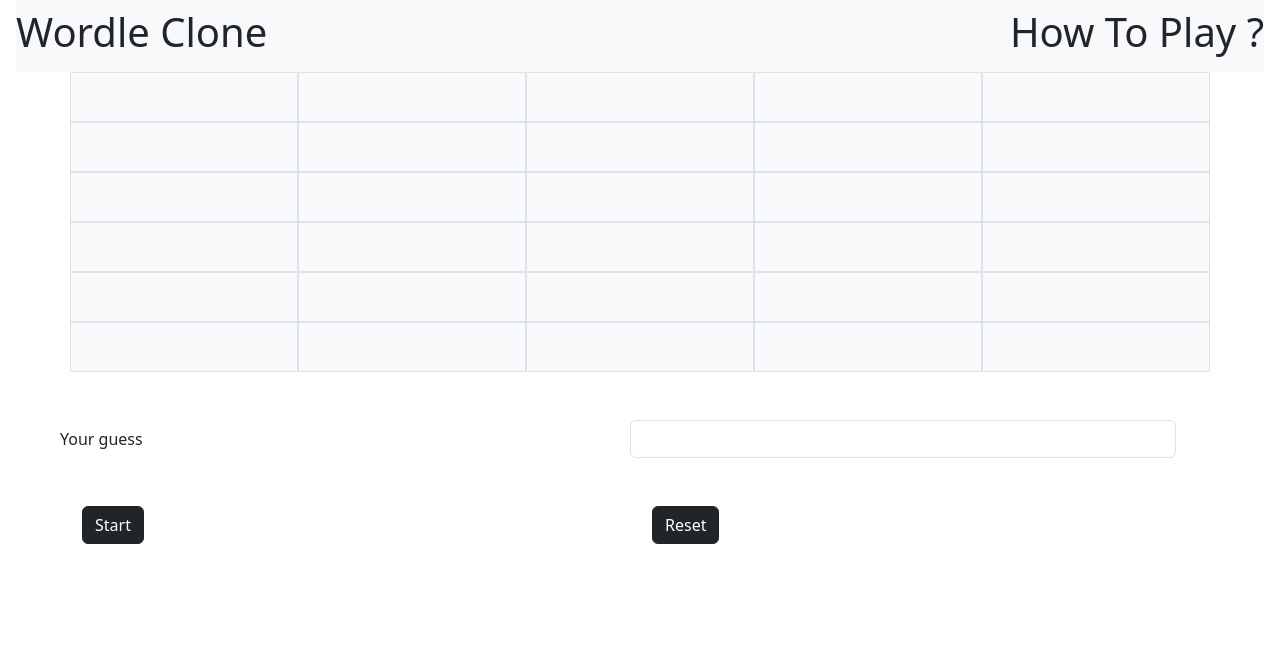
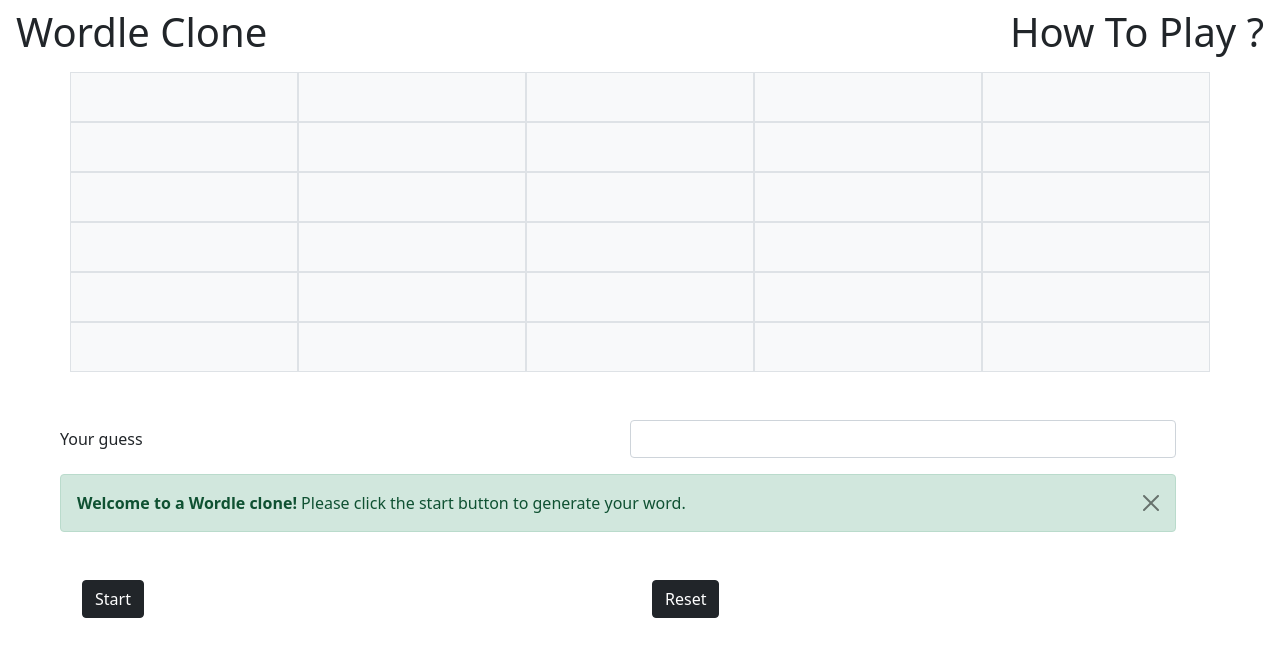
Before and after one commit to wallace-y/redesigned-octo-chainsaw, a React (Vite) app: page / in a window 1280 px wide. Shown: the top 656 px of the page. Built offline with nearby package versions, Linux system fonts and the light colour scheme.

Commit message:
adding an alert on the start of the game

```diff
--- a/index.html
+++ b/index.html
@@ -5,17 +5,16 @@
     <!-- <link rel="icon" type="image/svg+xml" href="/vite.svg" /> -->
     <meta name="viewport" content="width=device-width, initial-scale=1.0" />
     <link
-      href="https://cdn.jsdelivr.net/npm/bootstrap@5.3.0-alpha3/dist/css/bootstrap.min.css"
+      href="https://cdn.jsdelivr.net/npm/bootstrap@5.0.2/dist/css/bootstrap.min.css"
       rel="stylesheet"
-      integrity="sha384-KK94CHFLLe+nY2dmCWGMq91rCGa5gtU4mk92HdvYe+M/SXH301p5ILy+dN9+nJOZ"
+      integrity="sha384-EVSTQN3/azprG1Anm3QDgpJLIm9Nao0Yz1ztcQTwFspd3yD65VohhpuuCOmLASjC"
       crossorigin="anonymous"
     />
     <script
-      src="https://cdn.jsdelivr.net/npm/bootstrap@5.3.0-alpha3/dist/js/bootstrap.bundle.min.js"
-      integrity="sha384-ENjdO4Dr2bkBIFxQpeoTz1HIcje39Wm4jDKdf19U8gI4ddQ3GYNS7NTKfAdVQSZe"
+      src="https://cdn.jsdelivr.net/npm/bootstrap@5.0.2/dist/js/bootstrap.bundle.min.js"
+      integrity="sha384-MrcW6ZMFYlzcLA8Nl+NtUVF0sA7MsXsP1UyJoMp4YLEuNSfAP+JcXn/tWtIaxVXM"
       crossorigin="anonymous"
     ></script>
-
     <title>Wordle Clone</title>
   </head>
   <body>
--- a/src/Components/Guess.jsx
+++ b/src/Components/Guess.jsx
@@ -43,6 +43,20 @@ function Guess(props) {
             />
           </div>
         </div>
+        {/* This is an alert which shows on game load as default */}
+        <div
+          className="alert alert-success alert-dismissible fade show"
+          role="alert"
+        >
+          <strong>Welcome to a Wordle clone!</strong> Please click the start
+          button to generate your word.
+          <button
+            type="button"
+            className="btn-close"
+            data-bs-dismiss="alert"
+            aria-label="Close"
+          ></button>
+        </div>
       </form>
     </div>
   );
```
